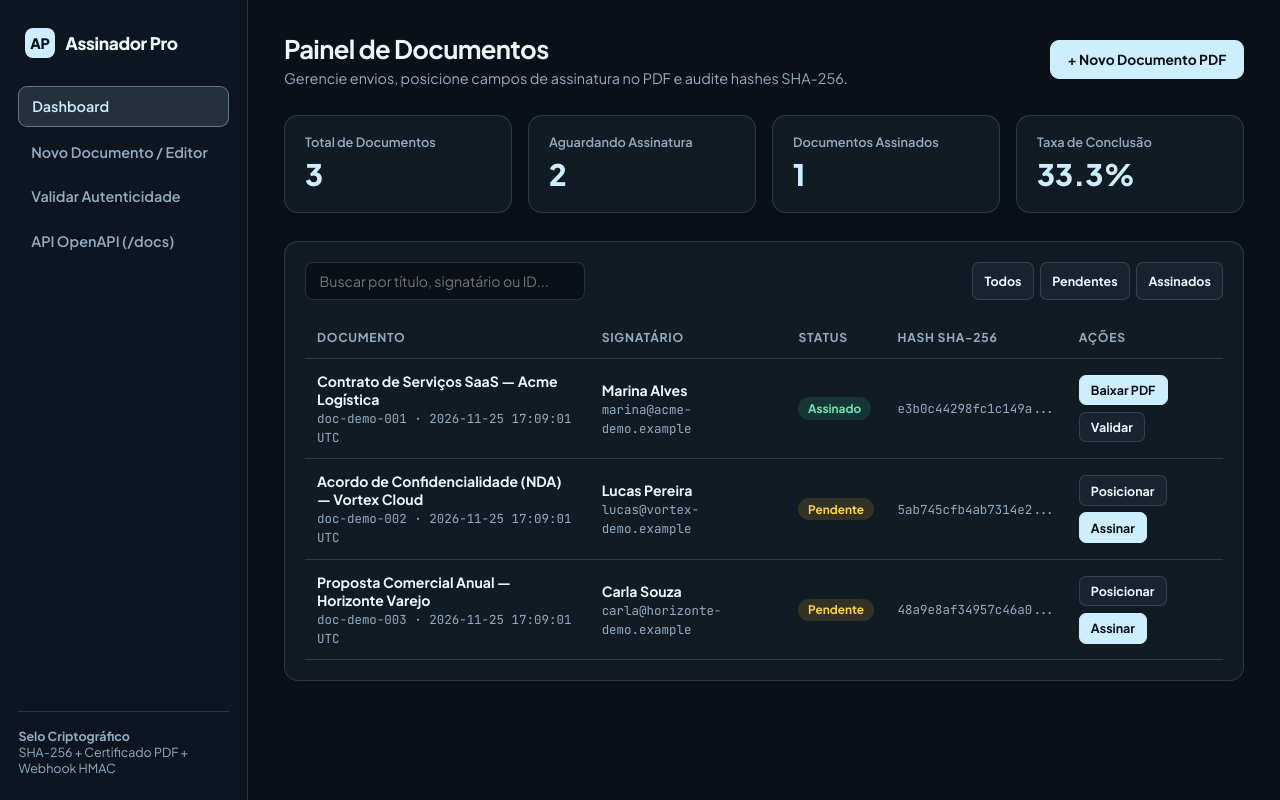
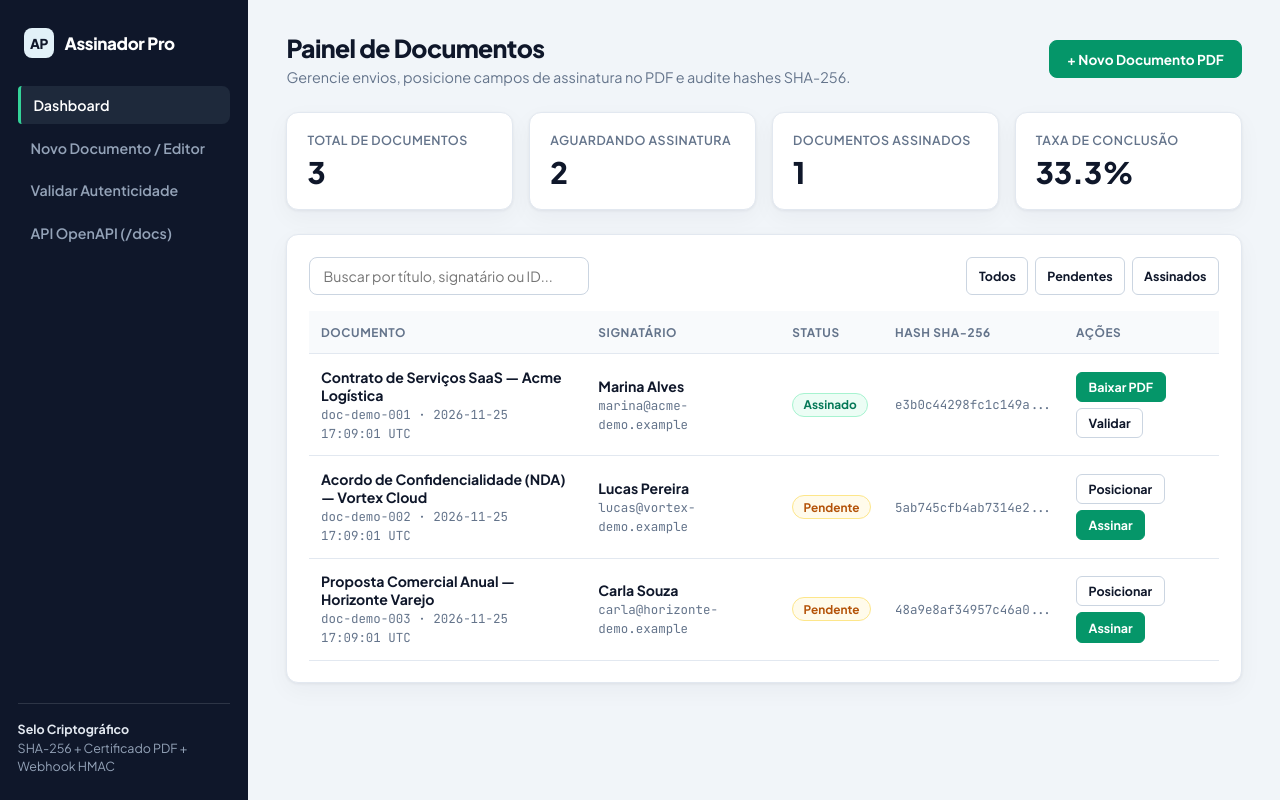
Before and after one commit to Henriqmz/assinador-pro, a FastAPI app: page / in a window 1280 px wide. Run offline with FastAPI, Linux system fonts and the light colour scheme; data comes from the database, SQL or seed files in the repository.

Commit message:
style: clean light-ice + deep navy enterprise SaaS theme and Dancing Script signature

```diff
--- a/app/static/style.css
+++ b/app/static/style.css
@@ -1,21 +1,30 @@
 :root {
-  --bg: #091017;
-  --sidebar: #0d1620;
-  --surface: #111b24;
-  --surface-2: #172430;
-  --surface-hover: #1e2f3f;
-  --text: #eef6fc;
-  --muted: #94acc2;
-  --accent: #cceeff;
-  --accent-ink: #091017;
-  --border: rgba(204, 238, 255, 0.14);
-  --accent-border: rgba(204, 238, 255, 0.36);
-  --ok-bg: rgba(52, 211, 153, 0.14);
-  --ok-text: #6ee7b7;
-  --warn-bg: rgba(251, 191, 36, 0.14);
-  --warn-text: #fcd34d;
-  --err-bg: rgba(248, 113, 113, 0.14);
-  --err-text: #fca5a5;
+  --bg: #f1f5f9;
+  --sidebar: #0f172a;
+  --sidebar-hover: #1e293b;
+  --surface: #ffffff;
+  --surface-2: #f8fafc;
+  --surface-hover: #edf2f7;
+  --text: #0f172a;
+  --muted: #64748b;
+  --navy: #0f172a;
+  --ice: #e2e8f0;
+  --accent: #0f172a;
+  --accent-ink: #ffffff;
+  --emerald: #059669;
+  --emerald-hover: #047857;
+  --blue: #2563eb;
+  --border: #e2e8f0;
+  --border-strong: #cbd5e1;
+  --ok-bg: #ecfdf5;
+  --ok-text: #047857;
+  --ok-border: #a7f3d0;
+  --warn-bg: #fffbeb;
+  --warn-text: #b45309;
+  --err-bg: #fef2f2;
+  --err-text: #b91c1c;
+  --err-border: #fecaca;
+  --shadow: 0 1px 3px rgba(15, 23, 42, 0.06), 0 8px 24px rgba(15, 23, 42, 0.04);
 }
 
 * { box-sizing: border-box; }
@@ -36,8 +45,8 @@ a { color: inherit; text-decoration: none; }
 
 .sidebar {
   background: var(--sidebar);
-  border-right: 1px solid var(--border);
-  padding: 1.5rem 1.15rem;
+  color: #f8fafc;
+  padding: 1.5rem 1.1rem;
   display: flex;
   flex-direction: column;
   gap: 1.5rem;
@@ -48,51 +57,56 @@ a { color: inherit; text-decoration: none; }
   align-items: center;
   gap: 0.65rem;
   font-weight: 800;
-  font-size: 1.08rem;
+  font-size: 1.06rem;
   letter-spacing: -0.02em;
   padding: 0.25rem 0.4rem;
+  color: #ffffff;
 }
 .logo-mark {
   width: 30px;
   height: 30px;
   border-radius: 8px;
-  background: var(--accent);
-  color: var(--accent-ink);
+  background: #e2f1f8;
+  color: #0f172a;
   display: grid;
   place-items: center;
   font-weight: 900;
-  font-size: 0.9rem;
+  font-size: 0.85rem;
 }
 
-.nav { display: flex; flex-direction: column; gap: 0.35rem; }
+.nav { display: flex; flex-direction: column; gap: 0.3rem; }
 .nav a {
   display: flex;
   align-items: center;
   gap: 0.65rem;
-  padding: 0.65rem 0.8rem;
-  border-radius: 9px;
-  font-size: 0.9rem;
+  padding: 0.62rem 0.8rem;
+  border-radius: 8px;
+  font-size: 0.89rem;
   font-weight: 600;
-  color: var(--muted);
-  transition: all 0.15s ease;
+  color: #94a3b8;
+  transition: background-color 0.15s ease, color 0.15s ease;
 }
-.nav a:hover { background: var(--surface); color: var(--text); }
+.nav a:hover { background: var(--sidebar-hover); color: #f8fafc; }
 .nav a.active {
-  background: rgba(204, 238, 255, 0.12);
-  color: var(--accent);
-  border: 1px solid var(--accent-border);
+  background: #1e293b;
+  color: #ffffff;
+  border-left: 3px solid #34d399;
+  border-top-left-radius: 4px;
+  border-bottom-left-radius: 4px;
 }
 
 .sidebar-foot {
   margin-top: auto;
   padding-top: 1rem;
-  border-top: 1px solid var(--border);
+  border-top: 1px solid rgba(226, 232, 240, 0.14);
   font-size: 0.78rem;
-  color: var(--muted);
+  color: #94a3b8;
+  line-height: 1.5;
 }
+.sidebar-foot strong { color: #e2e8f0; }
 
 .main {
-  padding: 2rem 2.25rem;
+  padding: 2rem 2.4rem;
   max-width: 1280px;
   width: 100%;
 }
@@ -103,9 +117,9 @@ a { color: inherit; text-decoration: none; }
   align-items: center;
   justify-content: space-between;
   gap: 1rem;
-  margin-bottom: 1.75rem;
+  margin-bottom: 1.65rem;
 }
-.topbar h1 { margin: 0; font-size: 1.6rem; letter-spacing: -0.025em; }
+.topbar h1 { margin: 0; font-size: 1.55rem; font-weight: 800; letter-spacing: -0.025em; color: var(--navy); }
 .topbar p { margin: 0.25rem 0 0; color: var(--muted); font-size: 0.9rem; }
 
 .btn {
@@ -113,42 +127,44 @@ a { color: inherit; text-decoration: none; }
   align-items: center;
   justify-content: center;
   gap: 0.45rem;
-  padding: 0.62rem 1.05rem;
-  border-radius: 9px;
-  border: 1px solid var(--border);
-  background: var(--surface-2);
+  padding: 0.6rem 1.05rem;
+  border-radius: 8px;
+  border: 1px solid var(--border-strong);
+  background: var(--surface);
   color: var(--text);
   font: inherit;
-  font-size: 0.86rem;
+  font-size: 0.85rem;
   font-weight: 700;
   cursor: pointer;
-  transition: all 0.15s ease;
+  transition: background-color 0.15s ease, border-color 0.15s ease;
 }
-.btn:hover { background: var(--surface-hover); border-color: var(--accent-border); }
-.btn-primary { background: var(--accent); color: var(--accent-ink); border-color: var(--accent); }
-.btn-primary:hover { filter: brightness(0.95); background: var(--accent); }
-.btn-sm { padding: 0.4rem 0.7rem; font-size: 0.78rem; border-radius: 7px; }
+.btn:hover { background: var(--surface-hover); border-color: #94a3b8; }
+.btn-primary { background: var(--emerald); color: #ffffff; border-color: var(--emerald); }
+.btn-primary:hover { background: var(--emerald-hover); border-color: var(--emerald-hover); }
+.btn-sm { padding: 0.38rem 0.72rem; font-size: 0.78rem; border-radius: 6px; }
 
 .kpi-grid {
   display: grid;
   grid-template-columns: repeat(4, minmax(0, 1fr));
   gap: 1rem;
-  margin-bottom: 1.75rem;
+  margin-bottom: 1.5rem;
 }
 .kpi-card {
   background: var(--surface);
   border: 1px solid var(--border);
-  border-radius: 14px;
+  border-radius: 12px;
   padding: 1.15rem 1.25rem;
+  box-shadow: var(--shadow);
 }
-.kpi-label { font-size: 0.8rem; color: var(--muted); font-weight: 600; }
-.kpi-value { font-size: 1.85rem; font-weight: 800; color: var(--accent); margin-top: 0.3rem; }
+.kpi-label { font-size: 0.78rem; color: var(--muted); font-weight: 600; text-transform: uppercase; letter-spacing: 0.04em; }
+.kpi-value { font-size: 1.85rem; font-weight: 800; color: var(--navy); margin-top: 0.3rem; }
 
 .panel {
   background: var(--surface);
   border: 1px solid var(--border);
-  border-radius: 14px;
-  padding: 1.25rem;
+  border-radius: 12px;
+  padding: 1.35rem;
+  box-shadow: var(--shadow);
 }
 
 .toolbar {
@@ -161,31 +177,31 @@ a { color: inherit; text-decoration: none; }
 .input, select {
   padding: 0.58rem 0.85rem;
   border-radius: 8px;
-  border: 1px solid var(--border);
-  background: var(--bg);
+  border: 1px solid var(--border-strong);
+  background: var(--surface);
   color: var(--text);
   font: inherit;
   font-size: 0.88rem;
 }
-.input:focus { outline: 2px solid var(--accent-border); border-color: var(--accent); }
+.input:focus { outline: 2px solid rgba(37, 99, 235, 0.22); border-color: var(--blue); }
 
 .table-wrap { overflow-x: auto; }
 table { width: 100%; border-collapse: collapse; font-size: 0.88rem; }
-th, td { text-align: left; padding: 0.8rem 0.75rem; border-bottom: 1px solid var(--border); }
-th { color: var(--muted); font-size: 0.76rem; text-transform: uppercase; letter-spacing: 0.06em; }
-tr:hover td { background: rgba(204, 238, 255, 0.03); }
+th, td { text-align: left; padding: 0.85rem 0.75rem; border-bottom: 1px solid var(--border); }
+th { color: var(--muted); font-size: 0.74rem; font-weight: 700; text-transform: uppercase; letter-spacing: 0.05em; background: var(--surface-2); }
+tr:hover td { background: #f8fafc; }
 
 .badge {
   display: inline-flex;
   align-items: center;
-  padding: 0.22rem 0.6rem;
+  padding: 0.22rem 0.65rem;
   border-radius: 999px;
   font-size: 0.74rem;
   font-weight: 700;
 }
-.badge-signed { background: var(--ok-bg); color: var(--ok-text); }
-.badge-pending { background: var(--warn-bg); color: var(--warn-text); }
-.badge-err { background: var(--err-bg); color: var(--err-text); }
+.badge-signed { background: var(--ok-bg); color: var(--ok-text); border: 1px solid var(--ok-border); }
+.badge-pending { background: var(--warn-bg); color: var(--warn-text); border: 1px solid #fde68a; }
+.badge-err { background: var(--err-bg); color: var(--err-text); border: 1px solid var(--err-border); }
 
 .mono { font-family: "JetBrains Mono", ui-monospace, monospace; font-size: 0.78rem; color: var(--muted); }
 .actions { display: flex; flex-wrap: wrap; gap: 0.4rem; }
```
Also changed, not shown: other parts of app/static/style.css (+18 -19 lines), app/templates/sign.html (+4 -4 lines).
